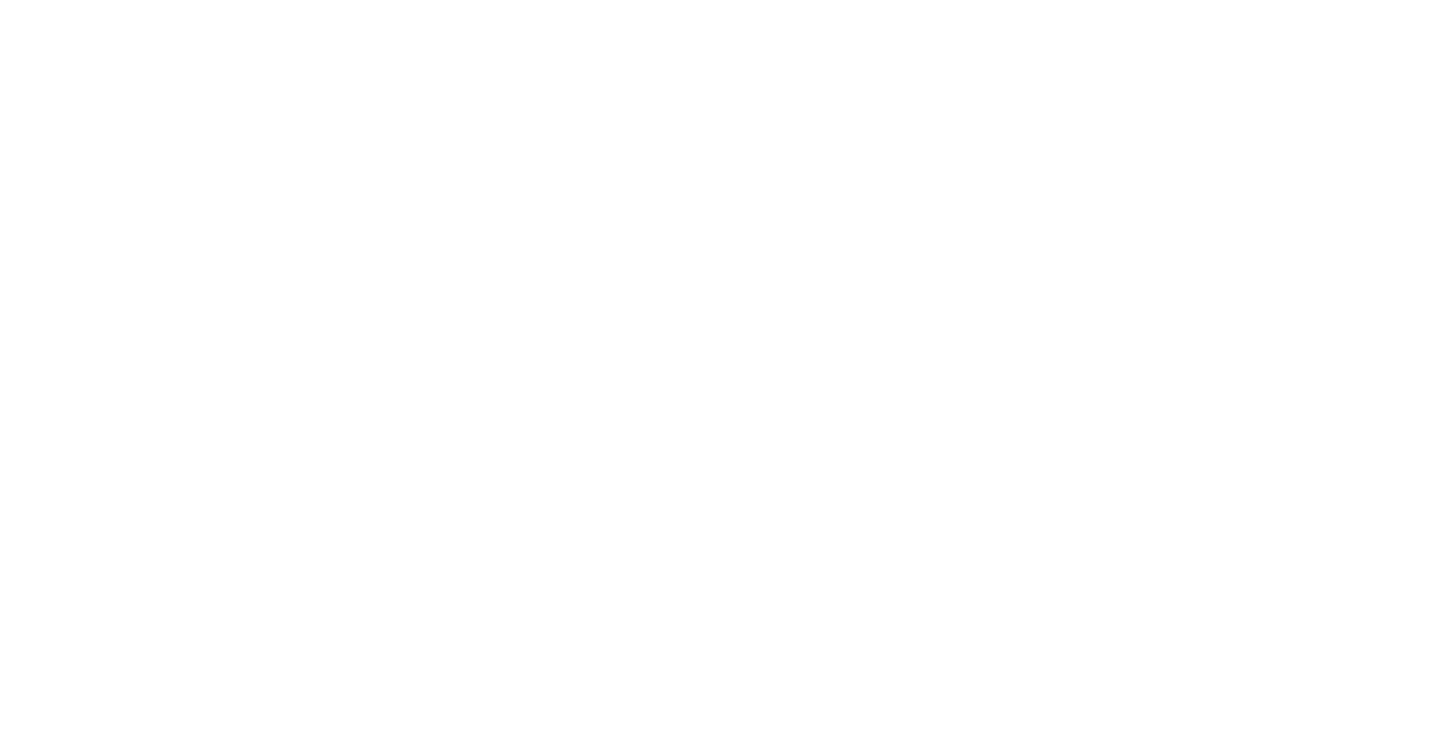
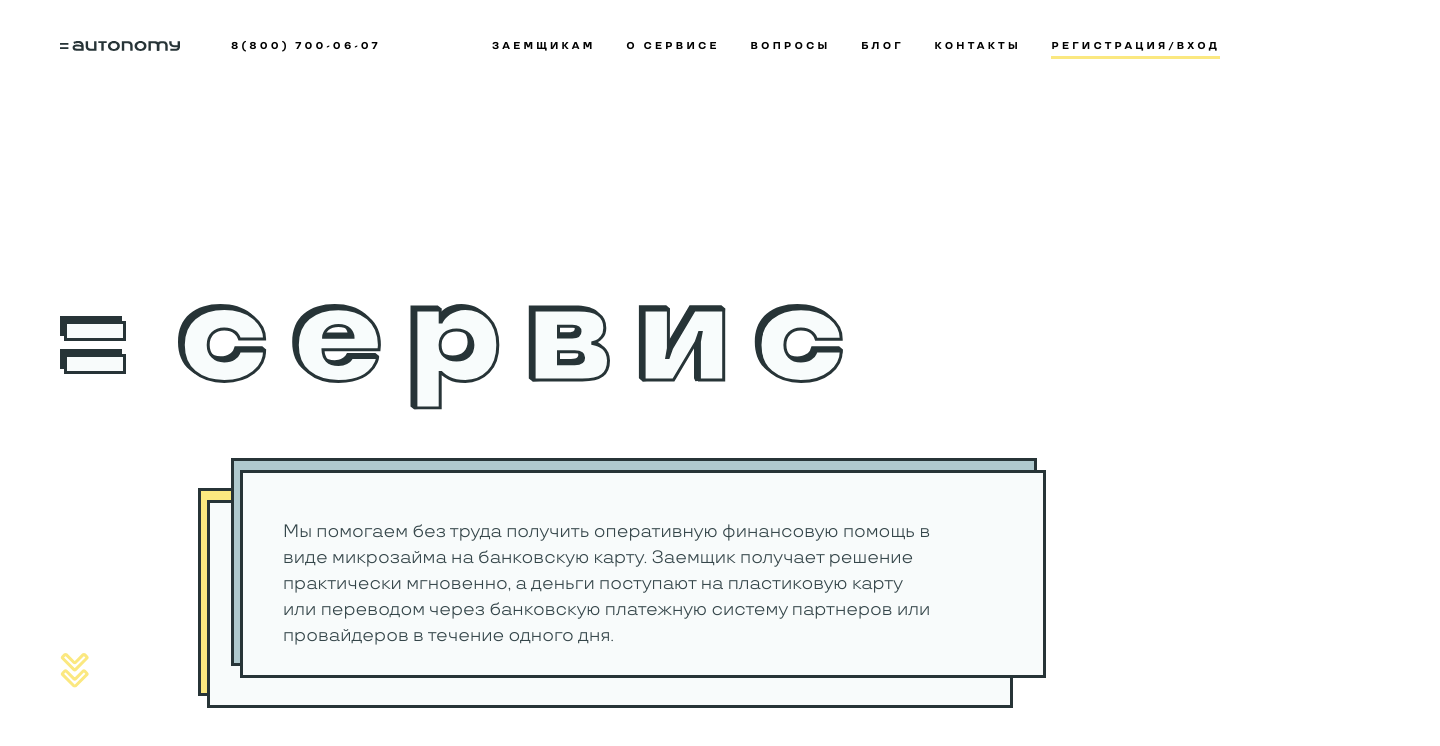
Before and after one commit to Copy-of-A/intern, a plain HTML site: page task2_3/index.html in a window 1280 px wide. Shown: the whole page, 1440 px wide, since content can reach past the window. Drawn offline with Linux system fonts and the light colour scheme.

Commit message:
Add header and service-block

```diff
--- a/task2_3/index.html
+++ b/task2_3/index.html
@@ -32,21 +32,64 @@
     <link rel="apple-touch-icon" sizes="180x180" href="ico/180.png"/>
 </head>
 <body>
-<div class="page-wrapper">
     <header>
-        <nav></nav>
+        <div class="logo">
+            <img src="src/images/logo.svg" alt="Логотип">
+            <span class="tel">8(800) 700-06-07</span>
+        </div>
+        <nav>
+            <a>Заемщикам</a>
+            <a>О сервисе</a>
+            <a>Вопросы</a>
+            <a>Блог</a>
+            <a>Контакты</a>
+            <a class="underlined">регистрация/вход</a>
+        </nav>
     </header>
+    <div class="page-wrapper">
+        <main>
+            <section>
+                <div class="wrapper service-section relative-wrapper">
+                    <div class="with-burger">
+                        <a class="burger">
+                            <div class="burger-layer relative-wrapper">
+                                <div class="burger-patty"></div>
+                                <div class="burger-shadow"></div>
+                            </div>
+                            <div class="burger-layer relative-wrapper">
+                                <div class="burger-patty"></div>
+                                <div class="burger-shadow"></div>
+                            </div>
+                        </a>
+                        <img src="src/images/service.svg" alt="">
+                    </div>
 
-    <main>
-        <section>
-            <div class="wrapper"></div>
-        </section>
-    </main>
+                    <div class="relative-wrapper service-text">
+                        <div class="service-block main-block relative-wrapper">
+                            <p>Мы помогаем без труда получить оперативную финансовую помощь в виде микрозайма на банковскую
+                                карту. Заемщик получает решение практически мгновенно, а деньги поступают на пластиковую
+                                карту или переводом через банковскую платежную систему партнеров или провайдеров
+                                в течение одного дня. </p>
+                            <div class="service-block border-background border-blue"></div>
+                        </div>
 
-    <footer>
-    </footer>
-</div>
+                        <div class="block-behind">
+                            <div class="service-block relative-wrapper">
+                                <div class="service-block border-background border-yellow"></div>
+                            </div>
+                        </div>
+                    </div>
 
+                    <a class="down"></a>
+                </div>
+            </section>
+        </main>
+
+        <footer>
+        </footer>
+    </div>
+
+<link href="src/styles/normalize.css" rel="stylesheet">
 <link href="src/styles/styles.css" rel="stylesheet">
 </body>
 </html>
--- a/task2_3/src/styles/styles.css
+++ b/task2_3/src/styles/styles.css
@@ -88,6 +88,8 @@
 
 body {
     font-family: "TT Travels", sans-serif;
+    font-style: normal;
+    font-weight: normal;
 }
 
 h1 {
@@ -116,6 +118,12 @@ p {
     font-size: 18px;
     line-height: 26px;
     color: #344549;
+    margin: 0;
+}
+
+.page-wrapper {
+    width: 1440px;
+    margin: 0 auto;
 }
 
 .wrapper {
@@ -123,6 +131,148 @@ p {
     margin: 0 auto;
 }
 
+.relative-wrapper {
+    position: relative;
+}
+
 .with-bg {
     background: #AFC9CE;
 }
+
+header {
+    line-height: 12px;
+    letter-spacing: 0.2em;
+    text-transform: uppercase;
+    display: flex;
+    justify-content: space-between;
+    align-items: center;
+    margin: 40px 60px 252px;
+    font-weight: bold;
+}
+
+.tel {
+    font-size: 10px;
+}
+
+nav {
+    font-size: 10px;
+}
+
+a {
+    cursor: pointer;
+}
+
+nav a {
+    margin-right: 25px;
+}
+
+nav a:last-child {
+    margin-right: 0;
+}
+
+.logo {
+    display: flex;
+    align-items: center;
+}
+
+.logo img {
+    margin-right: 51px;
+}
+
+.underlined {
+    border-bottom: solid 3px #FBE880;
+    padding-bottom: 4px;
+}
+
+.with-burger {
+    display: flex;
+    align-items: center;
+}
+
+.burger {
+    margin-right: 56px;
+    margin-top: -30px;
+}
+
+.burger-layer:first-child {
+    margin-bottom: 13px;
+}
+
+.burger-patty, .burger-shadow {
+    width: 56px;
+    height: 14px;
+    border: 3px solid #273437;
+}
+
+.burger-patty {
+    background: #F8FBFB;
+    position: absolute;
+    left: 4px;
+    top: 5px;
+}
+
+.burger-shadow {
+    background: #273437;
+    z-index: -5;
+}
+
+.service-section {
+    margin-bottom: 114px;
+}
+
+.service-text {
+    margin-top: 60px;
+    margin-left: 180px;
+}
+
+.main-block {
+    padding-top: 46px;
+    padding-left: 40px;
+    padding-right: 106px;
+    background: #F8FBFB;
+}
+
+.service-block {
+    width: 806px;
+    height: 208px;
+    border: 3px solid #273437;
+    box-sizing: border-box;
+}
+
+.border-background {
+    position: absolute;
+    left: -12px;
+    top: -15px;
+}
+
+.border-blue {
+    background: #AFC9CE;
+    z-index: -1;
+}
+
+.block-behind {
+    background: #F8FBFB;
+    position: absolute;
+    top: 30px;
+    left: -33px;
+    z-index: -2;
+}
+
+.block-behind > div {
+    background: #F8FBFB;
+}
+
+.border-yellow {
+    background: #FBE880;
+    z-index: -5;
+}
+
+.down {
+    position: absolute;
+    top: 343px;
+    left: 0;
+    background-image: url("../images/down.svg");
+    background-repeat: no-repeat no-repeat;
+    width: 31px;
+    height: 41px;
+}
```
Also changed, not shown: task2_3/src/images/arrow.svg (added), task2_3/src/images/down.svg (added), task2_3/src/images/service.svg (added), task2_3/src/styles/normalize.css (added).
